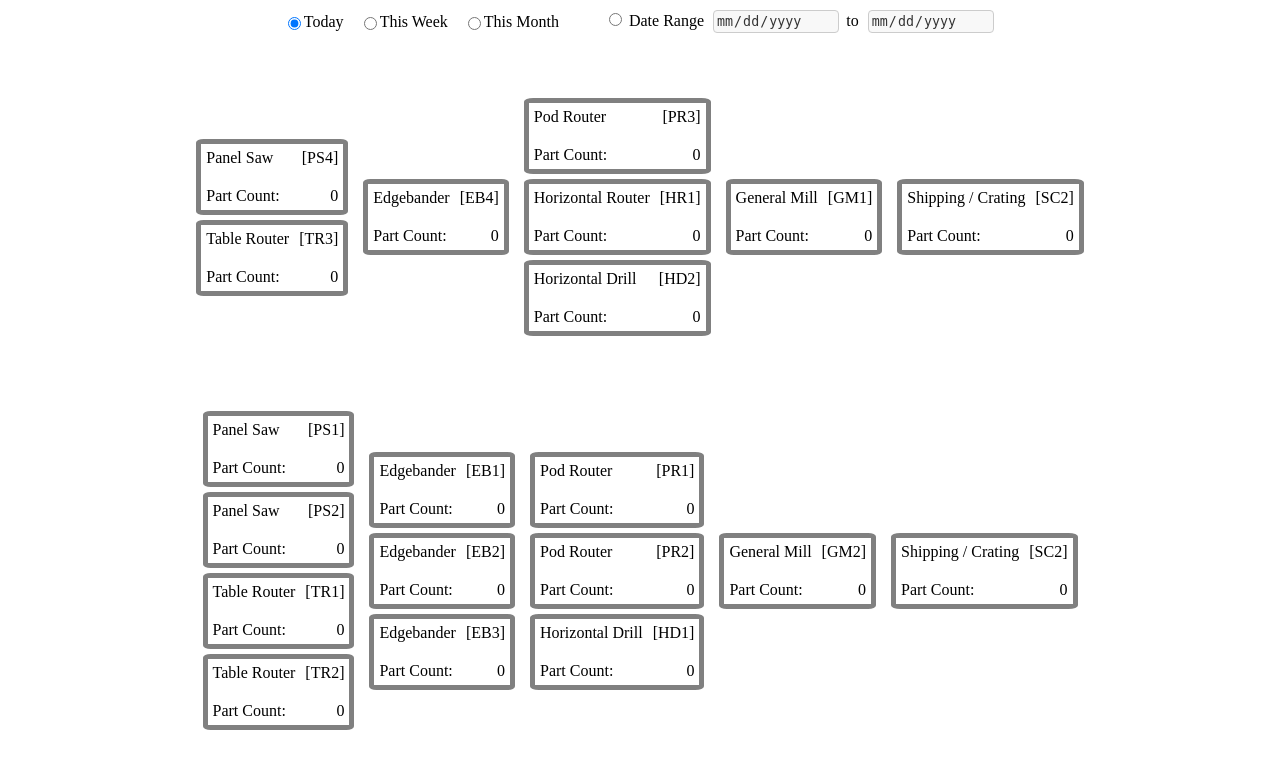
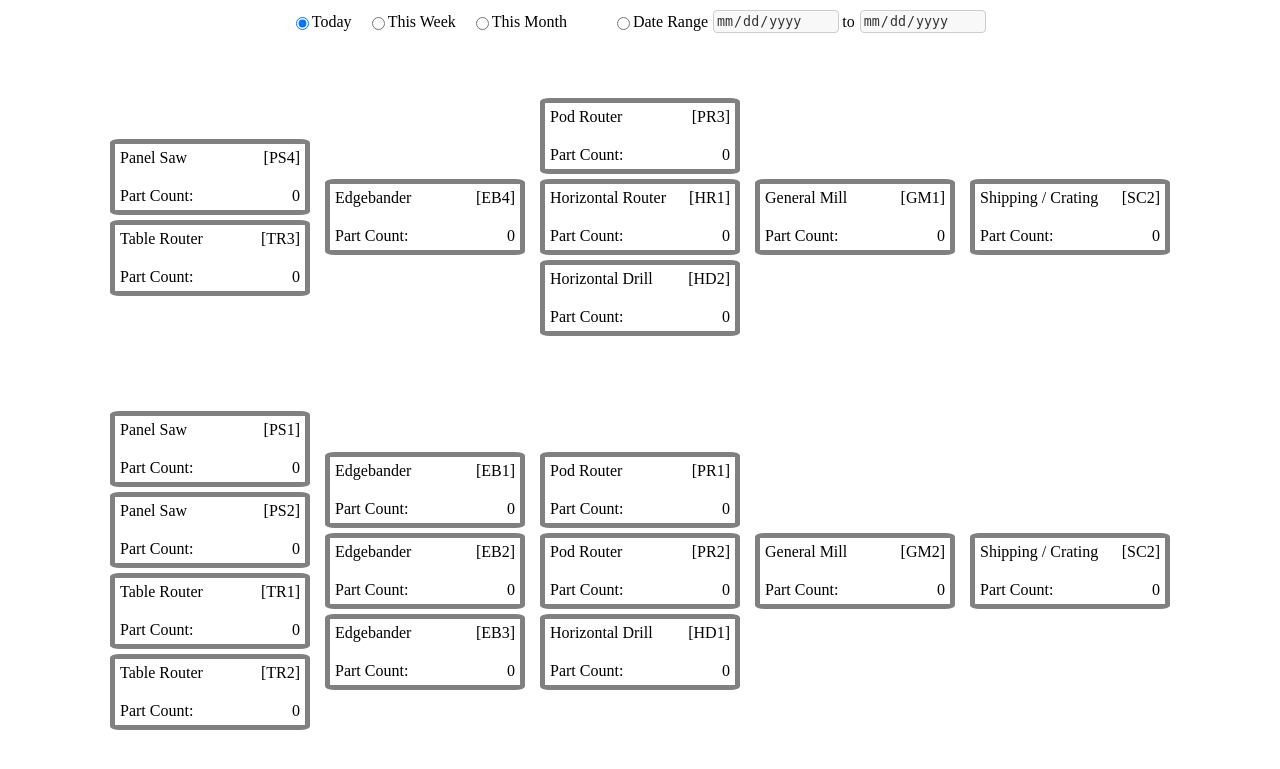
Before and after one commit to chris-lunsford/XMES_FastAPI, a FastAPI app: page /link2 in a window 1280 px wide. Shown: the top 769 px of the page. Run offline with FastAPI, Linux system fonts and the light colour scheme; data that the repository does not hold is empty.

Commit message:
updated flex box setting

```diff
--- a/templates/Link2.html
+++ b/templates/Link2.html
@@ -12,14 +12,20 @@
     <section class="input-fields">
         <form class="machdash-date-selection" id="dateForm">
             <div class="date-options">
+                <div>
                 <input type="radio" id="today" name="date-range" value="today" checked>
                 <label for="today">Today</label>
+                </div>
 
+                <div>
                 <input type="radio" id="week" name="date-range" value="week">
                 <label for="week">This Week</label>
+                </div>
 
+                <div>
                 <input type="radio" id="month" name="date-range" value="month">
                 <label for="month">This Month</label>
+                </div>
             </div>
             <div class="date-range">
                 <input type="radio" id="custom" name="date-range" value="custom">
@@ -41,7 +47,7 @@
         </form>
     </section>
     <section class="machdash-data-display">
-        <!-- Small Batch Machines -->
+    <!-- Small Batch Machines -->
         <section class="machine-batch">
             <section class="machine-row">
                 <div class="machine-container psz" id="machine-PS4">
@@ -155,7 +161,7 @@
             </section>
         </section>
 
-        <!-- Large Batch Machines -->
+    <!-- Large Batch Machines -->
         <section class="machine-batch">
             <section class="machine-row">
                 <div class="machine-container psz" id="machine-PS1">
--- a/templates/css/machine_dashboard.css
+++ b/templates/css/machine_dashboard.css
@@ -15,6 +15,7 @@ html, body {
 .machdash-date-selection{
     display: flex;
     flex-direction: row;
+    flex-wrap: wrap;
     justify-content: center;
     margin-top: 10px;
     margin-bottom: 50px;
@@ -23,10 +24,15 @@ html, body {
     padding-bottom: 10px;
 }
 
-.machdash-date-selection .date-options,
-.machdash-date-selection .custom-date-range {
+.machdash-date-selection .date-options, .date-range {
     display: flex;
+    flex-wrap: wrap;
     align-items: center;
+}
+
+.date-options div {
+    display: flex;
+    flex-wrap: nowrap;
 }
 
 .machdash-date-selection .date-options label{
@@ -86,6 +92,8 @@ input[type="date"] {
 
 .machine-batch {
     display: flex;
+    flex-shrink: 1;
+    flex-wrap: wrap;
     flex-direction: row;
     justify-content: center;
     /* border: 1px solid orange; */
@@ -96,8 +104,9 @@ input[type="date"] {
 .machine-row {
     display: flex;
     flex-direction: column;
+    flex-basis: 25ch;
     justify-content: center;
-    /* border: 1px solid blue; */
+    /* border: 1px dotted blue; */
     padding: 0px;
     gap: 5px;
 }
```
Also changed, not shown: templates/css/main.css (+3 -6 lines).
